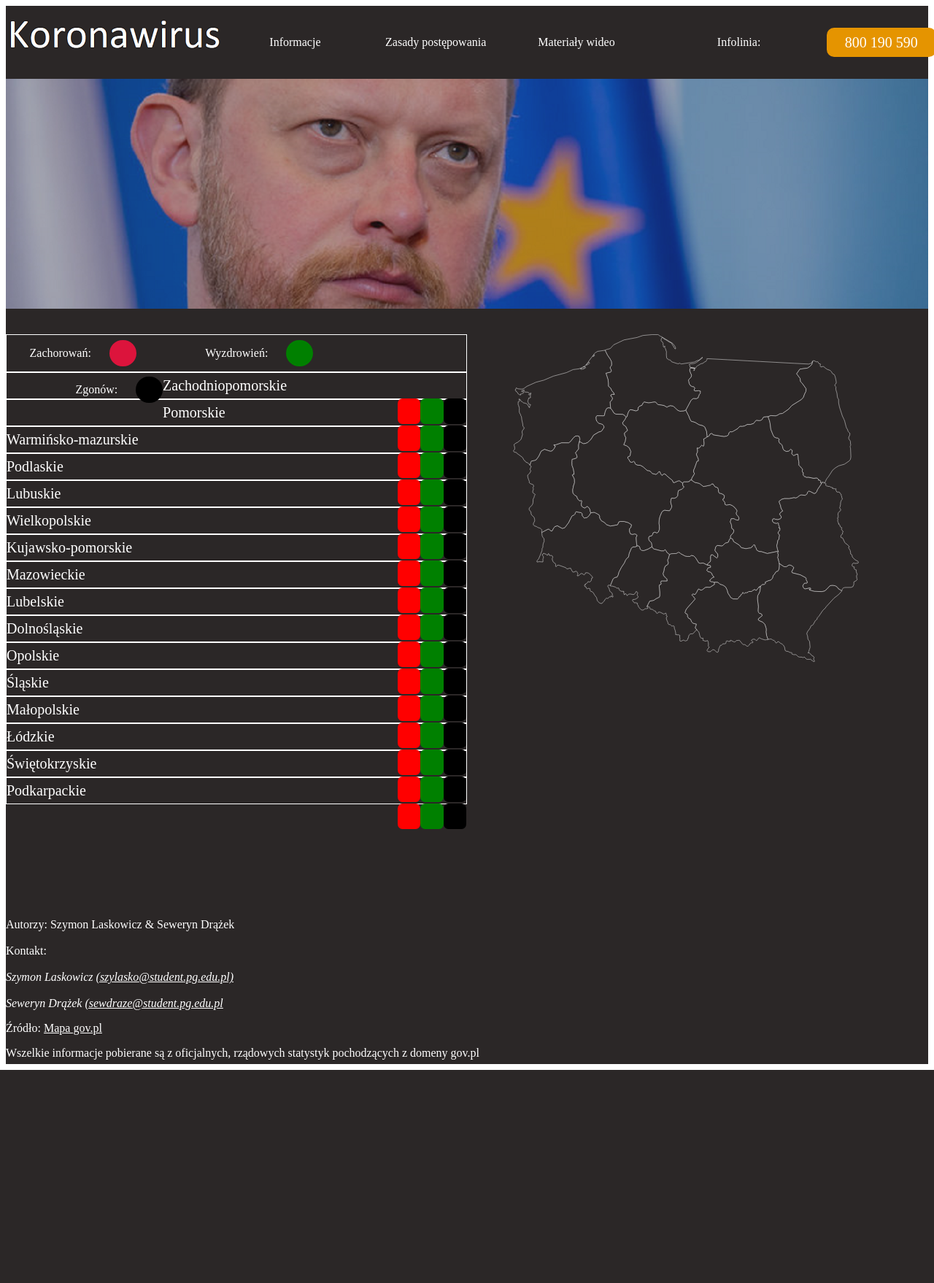
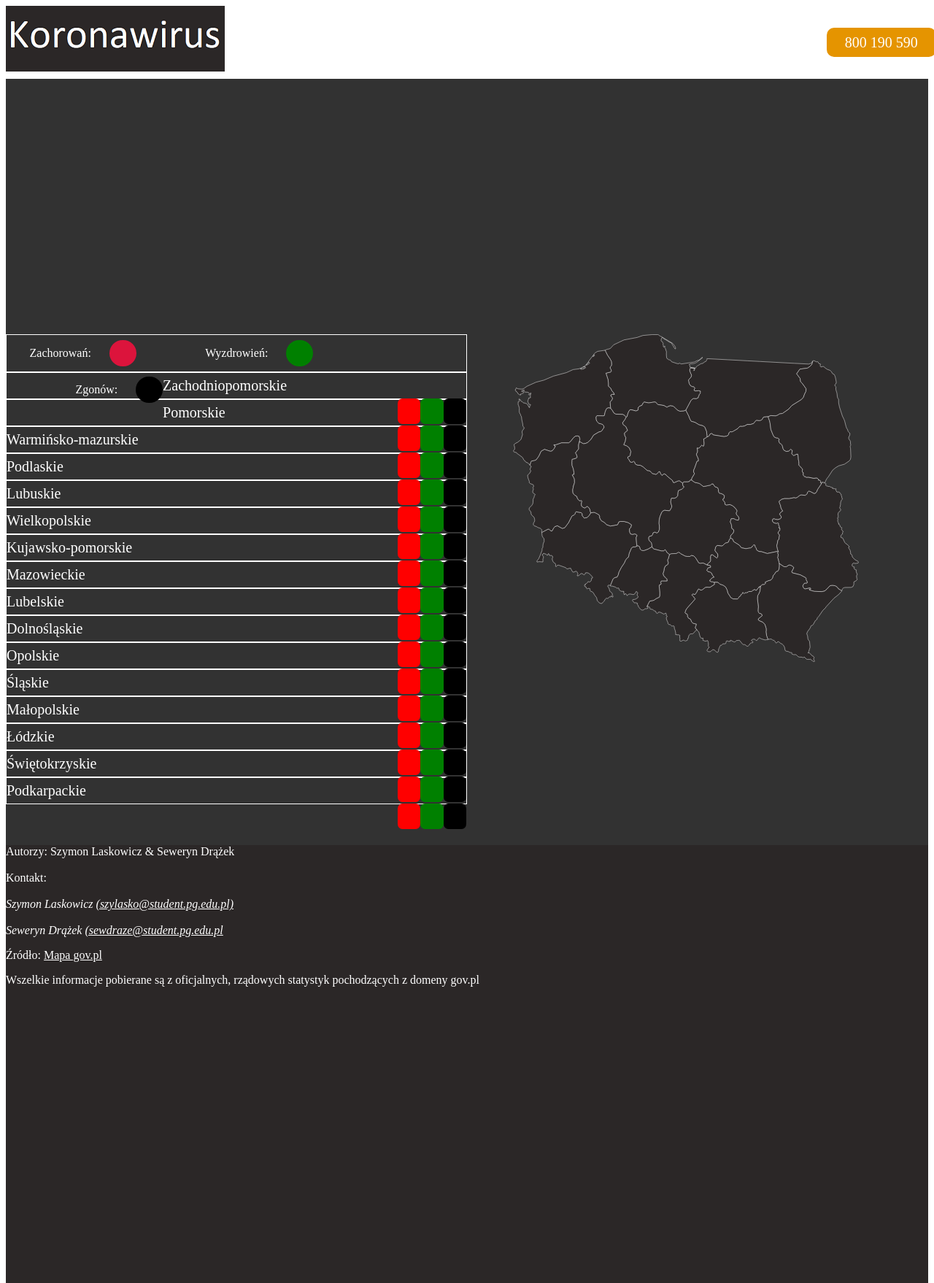
Before and after one commit to Seweryn97/Platforma-epidemiologiczna, a PHP site: page /public/index.html in a window 1280 px wide. Shown: the whole page at 73% size. Before the commit the page ends 1466 px from the top, so only its background shows below. Run offline with PHP 8.4, Linux system fonts and the light colour scheme.

Commit message:
Dokumentacja, tabela z województwami, działający serwer z danymi,

```diff
--- a/public/css/style.css
+++ b/public/css/style.css
@@ -4,14 +4,24 @@ h1{
     color: white;
 }
 
+body{
+    overflow-x: hidden;
+    height: 100%;
+}
+
+html{
+    height: 600px;
+}
+
 #container{
-    background-color: 	#2b2727;
+    background-color: #2b2727;
+    height: 100%;
 }
 
 #west-header{
     float: left;
     margin-left: auto;
-    height: 100%;
+    height: 100px;
     width: 20%;
 }
 #east-header{
@@ -49,10 +59,15 @@ h1{
 }
 #animation{
     height: 350px;
+    width: 100%;
+    background-color: #323232;
 }
 
 #maincontent{
-    height: 800px;
+    height: 700px;
+    width: 100%;
+    background-color: #323232;
+
 }
 
 .info{
@@ -68,9 +83,10 @@ h1{
     left: 50%;
     margin-right: -50%;
     transform: translate(-50%, -50%);
-	text-align:center;
+	text-align: justify-all;
 	font-size:20px;
 	color:white;
+    overflow-y: scroll;
 }
 
 .info:nth-child(3){
@@ -102,7 +118,8 @@ h1{
     margin-top: 3%;
     margin-left: 90%;
     text-align: center;
-	border-radius:50%;
+    vertical-align: center;
+    line-height: 20px;
 	border:solid;
 	border-width:thin;
     color: white;
@@ -176,6 +193,7 @@ h1{
 #statsdiv{
     width: 50%;
     float: left;
+
 }
 
 #generalstats{
@@ -189,11 +207,7 @@ h1{
     float: left;
     margin-left: 15%;
 	height:100%;
-
-    /*animation-name: animinfo;
-    animation-duration: 3s;
-    animation-iteration-count: infinite;*/
-
+    display: inline;
 }
 
 .showgeneralstats:nth-child(1){
@@ -213,7 +227,7 @@ h1{
     animation-duration: 3s;
     animation-iteration-count: infinite;
 	color:white;
-	font-size:15px;
+    font-size: 100%;
 	text-align:center;
 	line-height:30px;
 }
@@ -231,6 +245,7 @@ h1{
     animation-iteration-count: infinite;
 	color:white;
 	text-align:center;
+    font-size: 100%;
 	line-height:30px;
 }
 
@@ -247,6 +262,7 @@ h1{
     animation-iteration-count: infinite;
 	color:white;
 	text-align:center;
+    font-size: 100%;
 	line-height:30px;
 }
 
@@ -285,7 +301,7 @@ h1{
 	text-align:center;
 	vertical-align:center;
 	line-height:30px;
-	font-size:20px;
+	font-size:1vw;
 	background-color:red;
 	color:white;
 }
@@ -298,7 +314,7 @@ h1{
 	text-align:center;
 	vertical-align:center;
 	line-height:30px;
-	font-size:20px;
+	font-size:1vw;
 	background-color:green;
 	color:white;
 }
@@ -311,7 +327,7 @@ h1{
 	text-align:center;
 	vertical-align:center;
 	line-height:30px;
-	font-size:20px;
+    font-size:1vw;
 	background-color:black;
 	color:white;
 }
@@ -346,10 +362,8 @@ h1{
     position: fixed;
     top: 50%;
     left: 50%;
-    /*margin-right: -50%;
-    transform: translate(-50%, -50%);*/
+    font-size: 1vw;
 	text-align:center;
-	font-size:20px;
 	color:white;
 
 
@@ -359,7 +373,7 @@ h1{
     background-color: #2b2727;
     text-align:left;
     color: white;
-	height:200px;
+	height:100%;
 }
 
 .image{
@@ -380,3 +394,27 @@ h1{
     50% {margin-left: 10%}
     100% {margin-left: 5%}
 }
+
+/* width */
+::-webkit-scrollbar {
+    width: 10px;
+    height: 50px;
+}
+
+/* Track */
+::-webkit-scrollbar-track {
+    background: #f1f1f1;
+    border-radius: 20px;
+}
+
+/* Handle */
+::-webkit-scrollbar-thumb {
+    background: #888;
+    border-radius: 20px;
+}
+
+/* Handle on hover */
+::-webkit-scrollbar-thumb:hover {
+    background: #555;
+    border-radius: 20px;
+}
--- a/public/index.html
+++ b/public/index.html
@@ -2,12 +2,11 @@
 <html lang="pl">
 <head>
     <meta charset="UTF-8">
-    <link href="public/css/style.css" rel="stylesheet" type="text/css">
-    <script src="public/js/script.js" async></script>
+    <link href="css/style.css" rel="stylesheet" type="text/css">
+    <script src="js/script.js" async></script>
     <title>Title</title>
 </head>
-<body id="body">
-<div id="container">
+<body>
     <div id="west-header"><img alt="icon" src="public/img/img.png"></div>
     <div id="east-header">
         <div class="menu">Informacje</div>
@@ -200,7 +199,6 @@
                 <circle cx="678" cy="712.1" id="2">
                 </circle>
             </svg>
-
         </div>
     </div>
     <div id="footer">
@@ -215,7 +213,6 @@
         <input type="text" id="inputtext">
         <a id="call-btn"><div id="skypebutton">Przejdź</div></a>
     </div>
-</div>
 <div class="info">
     <div class="exitbutton">x</div>
     <h1>Informacje</h1>
--- a/public/js/script.js
+++ b/public/js/script.js
@@ -5,39 +5,49 @@
  *version v12.16.1
  */
 
-
 /**
  *
  * @param menu  przyslana tablice klas dotyczącą elementów znajdujących się w menu
  * @param button  przsyłany <div> z przyciskiem
  * @param generalstats przysłany <div> w którym znajdują się ogólne statystyki dla kraju
  * @param statsbox tablica <div> w której znajdują się wartości dla ( zachorowań, wyzdrowień i zgonów)
+ * @param mapinfo <div> pojawiający się po najechaniu na dane województwo
+ * @param countystats
+ * @param showgeneralstats
+ * @param map
  * @constructor ustawia przysłane elementy
  *
- * Zadaniem klasy jest pokazywanie, lub ukrywanie elementów w zależności od szeroko ści okna przeglądarki
+ * Zadaniem klasy jest pokazywanie, lub ukrywanie elementów w zależności od szerokości okna przeglądarki
  *
  */
 
-function HideOrChangeComponentsOnResize(menu, button, generalstats, statsbox) {
+function HideOrChangeComponentsOnResize(menu, button, generalstats, statsbox, mapinfo, countystats, showgeneralstats , map) {
     this.menu = menu;
     this.button = button;
 	this.generalstats = generalstats;
 	this.statsbox = statsbox;
+	this.mapinfo = mapinfo;
+	this.countystats = countystats;
+	this.showgeneralstats = showgeneralstats;
+	this.map = map;
+
     /**
-     * checkCorrectSize
-     * @returns boolean true lub false w zależności czy aktualna szerokość okna przegladarki przekrasza 80% szerokości ekranu
-     * monitora czy tez nie
+     * @function menuDisappearSize
+     * @returns boolean true lub false w zależności czy aktualna szerokość okna przegladarki przekrasza 1600.4
+     * szerokości ekranu
      */
-    this.checkCorrectSize = function () {
-        return window.innerWidth >= screen.width * 0.87;
+    let menuDisappearSize = function () {
+        return window.innerWidth >= 1600.4;
     };
 
     /**
-     * hideOrChange ustawia element display w zależności od przysłanej wielkoscli okna przeglądarki
+     *@function  hideOrChangeGenaralStatsAndMenuBar odpowiada za znikanie i pojawianie sie paska menu i zmianę ułożenia
+     * statystk dla Polski w zależności od szerokości okna przeglądarki
+     *
      */
-    this.hideOrChange = function () {
+     this.hideOrChangeGeneralStatsAndMenuBar = function () {
         let i;
-        if (!this.checkCorrectSize()) {
+        if (!menuDisappearSize()) {
             for (i = 0; i < menu.length; i++) {
                 this.menu[i].style.display = "none";
 				this.statsbox[i].style.height = "50%";
@@ -55,6 +65,54 @@ function HideOrChangeComponentsOnResize(menu, button, generalstats, statsbox) {
             }
             this.button.style.display = "";
 			this.generalstats.style.height="50px";
+        }
+    };
+
+    /**
+     * @function changeSizeInteractiveInfoBox zmienia wielkości <div> pojawiających się po najechaniu na odpowiednie
+     * województwo w zależności od wielkośći okna przeglądarki
+     */
+    this.chanageSizeInteractiveInfoBox = function () {
+        if(window.innerWidth< 1400 && window.innerWidth> 830){
+            this.mapinfo.style.width ="20%";
+            this.mapinfo.style.height ="15%";
+        }
+        else if(window.innerWidth< 830){
+            this.mapinfo.style.width ="25%";
+            this.mapinfo.style.height ="10%";
+        }
+        else if(window.innerWidth> 1400){
+            this.mapinfo.style.width ="15%";
+            this.mapinfo.style.height ="20%";
+        }
+    };
+
+    /**
+     * @function changeStatsBoxesOnResize funkcja odpowiedzialna za ukrycie tabeli ze statystkyami i zmiane wielkości
+     * mapy po zmniejszeniu okna przeglądarki
+     */
+
+    this.hideStatsBoxesAndChangeMapOnResize = function () {
+        if(window.innerWidth<800){
+            for(let i = 0 ; i < this.countystats.length ; i++){
+                this.countystats[i].style.display = "none";
+            }
+            for(let i = 0 ; i < this.showgeneralstats.length ; i++){
+                this.showgeneralstats[i].style.display = "none";
+            }
+            this.generalstats.style.display = "none";
+            this.map.style.width = "100%";
+        }
+        else if(window.innerWidth>800){
+            for(let i = 0 ; i < this.countystats.length ; i++){
+                this.countystats[i].style.display = "block";
+            }
+            for(let i = 0 ; i < this.showgeneralstats.length ; i++){
+                this.showgeneralstats[i].style.display = "inline";
+            }
+            this.generalstats.style.display = "";
+            this.map.style.width = "50%";
+
         }
     }
 }
@@ -112,14 +170,13 @@ function DisplayOrHideMenuFrames(menu, displaydiv, exit, container) {
             };
             self.menu[i].style.pointerEvents = "auto";
         }
-
     };
 
     /**
      * showCurrentFrame wywołuje funkję showFrame dla przycisków menu
      */
 
-    this.showCurrentFrame = function (num) {
+    this.showCurrentFrame = function (num,e) {
         this.menu[num].onclick = function () {
             self.showFrame(num)
         }
@@ -135,18 +192,15 @@ function DisplayOrHideMenuFrames(menu, displaydiv, exit, container) {
         };
     };
 
-
     this.showOrExitFrame = function () {
         for (let i = 0; i < this.menu.length; i++) {
             this.showCurrentFrame(i);
             this.exitCurrentFrame(i)
         }
     };
-
 }
 
 /**
- *
  * @param button opisuje przycisk z numerem infolonii
  * @param username opisuje input do którego jest wpisywana nazwa skype
  * @param skypenickframe opisuje okinko które się pojawia po kliknięciu @param button
@@ -161,21 +215,27 @@ function EnableSkype(button , username, skypenickframe, exitButton) {
     this.exitButton = exitButton;
     var self = this;
 
+    /**
+     * @function showSkypeNickFrame funkcja odpowiedzilna za wyświetlanie ramki po wcisnięciu przycisku z infolinią
+     */
+
     this.showSkypeNickFrame = function () {
         this.button.onclick = function () {
             self.skypenickframe.style.display = "block";
         }
     };
 
+    /**
+     * @function exitSkypeNickFrame funkcja odpowiedzialna za obsługe przycisku zamykającego ramkę Skype
+     */
     this.exitSkypeNickFrame = function () {
         this.exitButton.onclick = function () {
             self.skypenickframe.style.display = "none";
         }
-
     };
 
     /**
-     *
+     *@function setElement i buildRefs są odpowiedzialne za połaćzenie z aplikacją skype
      */
 
     this.setElement = function (elemntId,user, action) {
@@ -194,8 +254,7 @@ function EnableSkype(button , username, skypenickframe, exitButton) {
 
 }
 
-
-/* funkcja odpowiedzialna za zmianę w czasie rzeczywistym
+/** funkcja odpowiedzialna za zmianę w czasie rzeczywistym
  obrazków na stronie */
 
 function changeImage(img, id)
@@ -203,9 +262,10 @@ function changeImage(img, id)
 	var i =0;
 	var flag = false;
 	var time = 0;
-	var interval = setInterval(function (){
-		if(i == 100) flag = true;
-		if(i == 0){
+
+	setInterval(function (){
+		if(i === 100) flag = true;
+		if(i === 0){
 			flag = false;
 			img[id].style.display = "block";
 		}
@@ -217,14 +277,12 @@ function changeImage(img, id)
 
 		time++;
 
-		if (time % 200 == 0){
+		if (time % 200 === 0){
 			img[id].style.display = "none";
 			id++;
 			time = 0;
 		}
-		if (id == 3) id = 0;
-
-
+		if (id === 3) id = 0;
 	},100);
 
 }
@@ -233,18 +291,25 @@ function changeImage(img, id)
 * funkcja odpowiedzilana za obsługę informacji pokzujących się po najechaniu na konkretne województwo
 * wywołana w dokumencie html
 */
-function showMapInfo(name){
+function showMapInfo(regionName,confirmed,recoverd, death) {
+
+    var x = event.clientX;
+    var y = event.clientY;
+    var mapinfo = document.getElementById("interactivemapinfo");
+    mapinfo.style.display = "block";
+    mapinfo.style.top = y + "px";
+    mapinfo.style.left = x + "px";
+    mapinfo.innerHTML = "<h5>"+regionName+"</h5>" +
+        "<ul><li>Zachorowań: " + confirmed+"</li>" +
+        "<li>Wyzdrowień: " + recoverd+"</li>" +
+        "<li>Zgonów:" + death+"</li></ul>"
 
 
-	var x = event.clientX;
-	var y = event.clientY;
-	var mapinfo = document.getElementById("interactivemapinfo");
-	mapinfo.style.display = "block";
-	mapinfo.style.top = y +"px";
-	mapinfo.style.left = x+"px";
-	mapinfo.innerHTML = name;
+}
 
-}
+/**
+ * @function hideMapInfo funkcja odpwiedzilna za ukrycie <div> po ustapieniu myszki z danego województwa
+ */
 function hideMapInfo(){
 	document.getElementById("interactivemapinfo").style.display = "none";
 }
@@ -256,14 +321,20 @@ function hideMapInfo(){
  * @param displayingInfoFromMenu odpowiada pojawiającym się okienkom po wcisnięciu przycisku z menu
  * @param exitButton odpowiada przyciskom zmaykajacym pojawiające sie okienka
  * @param cont odpowiada elementowi <div> w którym sa umieszczone pozostałe <div>
- * @param numberButton
- * @param skypeNickFrame
- * @param exitSkypeFrameButton
- * @param userName
- * @param statsBox
- * @param generalStats
- * @param image
+ * @param numberButton przysik infolinii
+ * @param skypeNickFrame ramka pojawiająca sie po kliknieciu przycisku infolinii
+ * @param exitSkypeFrameButton przysicka odpowiadający za zamknięcie ramki infolinii
+ * @param userName inputtext w ramce infolinii
+ * @param statsBox <div> w których znajdują sie zmienijące kształ kółka z danymi
+ * @param generalstats pierwszy wiersz tabeli ze statystykami
+ * @param image iobrazy zmieniające sie na stronioe
+ * @param mapinfo <div> wyświetl;ające się po najechaniu na województwo
+ * @param countystats wiersze w tabeli dla kolejnych województw
+ * @param showgeneralstats <div> w którch znajdują sie informacje np. Zachorowań, Wyzdrowień
+ * @param map mapa
  */
+
+const id = 0;
 const menu = document.getElementsByClassName("menu");
 const numberButtonDiv = document.getElementById("phone-button");
 const body = document.getElementById("body");
@@ -275,12 +346,17 @@ const skypeNickFrame = document.getElementById("skypenick");
 const exitSkypeFrameButton = document.getElementById("miniexit");
 const userName = document.getElementById("inputtext");
 const statsBox = document.getElementsByClassName("statsvisualbox");
-const generalStats = document.getElementById("generalstats");
 const image = document.getElementsByClassName("image");
+const mapinfo = document.getElementById("interactivemapinfo");
+const countystats = document.getElementsByClassName("countystats");
+const generalstats = document.getElementById("generalstats");
+const showgeneralstats = document.getElementsByClassName("showgeneralstats");
+const map = document.getElementById("map");
 
 /**-----------------------------------------WYWOłANIA----------------------------------------------------------------**/
 
-const hideorchange = new HideOrChangeComponentsOnResize(menu, numberButtonDiv,generalStats, statsBox);
+const hideorchange = new HideOrChangeComponentsOnResize(menu, numberButtonDiv,generalstats, statsBox, mapinfo,
+    countystats, showgeneralstats, map);
 const display = new DisplayOrHideMenuFrames(menu, displayingInfoFromMenu, exitButton, cont);
 const enableSkype = new EnableSkype(numberButton,  userName, skypeNickFrame, exitSkypeFrameButton);
 
@@ -288,11 +364,12 @@ display.showOrExitFrame();
 enableSkype.showSkypeNickFrame();
 enableSkype.exitSkypeNickFrame();
 
+body.onresize = function () {
+    hideorchange.hideOrChangeGeneralStatsAndMenuBar();
+    hideorchange.chanageSizeInteractiveInfoBox();
+    hideorchange.hideStatsBoxesAndChangeMapOnResize();
+};
+hideorchange.hideOrChangeGeneralStatsAndMenuBar();
+hideorchange.chanageSizeInteractiveInfoBox();
 
-body.onresize = function () {
-    hideorchange.hideOrChange();
-};
-
-
-var id = 0;
 changeImage(image,id);
```
Also changed, not shown: index.php (+20 -14 lines).
